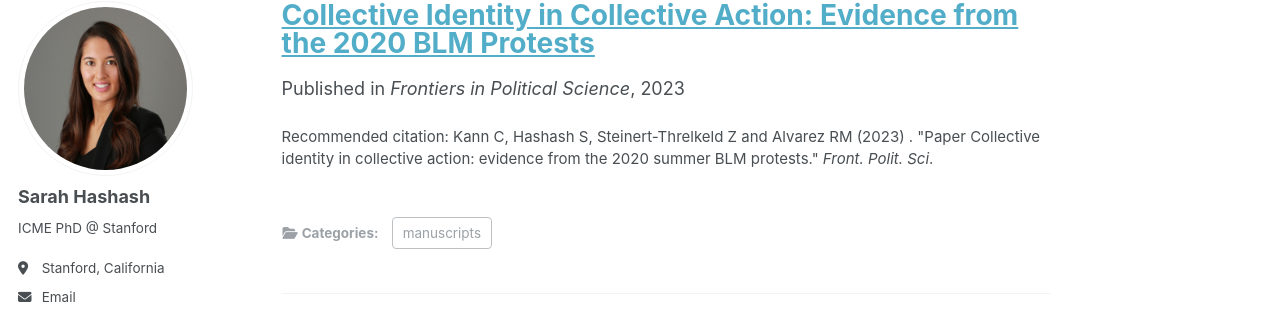
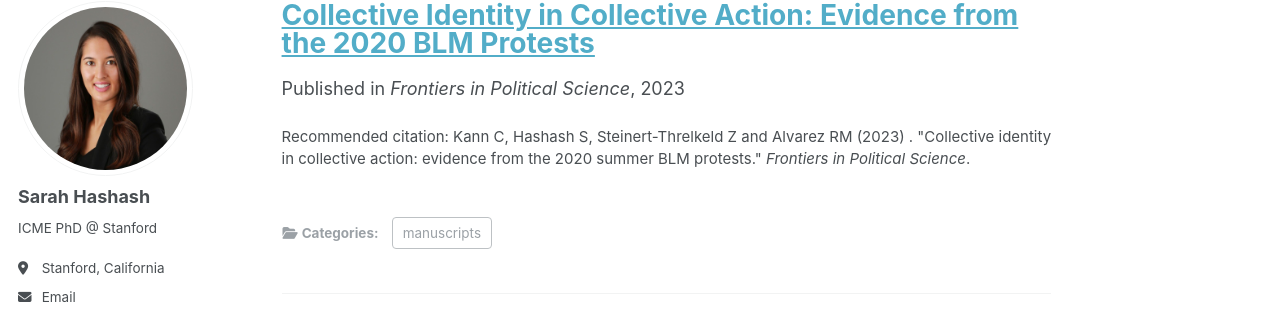
Before and after one commit to s-hashash/sarahhashash, a Jekyll site: the page built from _publications/JournalPaper1.md, in a window 1280 px wide and 1000 px high. Shown: the part 105-425 px from the top of the window. Built offline with Jekyll 4.4.1, drawn with Linux system fonts in a browser that asks for light colours; some web fonts are replaced.

Commit message:
Update JournalPaper1.md

```diff
--- a/_publications/JournalPaper1.md
+++ b/_publications/JournalPaper1.md
@@ -5,5 +5,5 @@ category: manuscripts
 excerpt: 'This study investigates the role of collective identity versus individual interest in driving protest participation, using data from Twitter users involved in the 2020 Black Lives Matter protests. The findings suggest that individual interest, rather than collective identity, is a stronger predictor of protest participation, challenging prior research that conflated these factors and overestimated the role of collective identity.'
 date: 2023-07-18
 venue: 'Frontiers in Political Science'
-citation: 'Kann C, Hashash S, Steinert-Threlkeld Z and Alvarez RM (2023) . &quot;Paper Collective identity in collective action: evidence from the 2020 summer BLM protests.&quot; <i>Front. Polit. Sci</i>.'
+citation: 'Kann C, Hashash S, Steinert-Threlkeld Z and Alvarez RM (2023) . &quot;Collective identity in collective action: evidence from the 2020 summer BLM protests.&quot; <i>Frontiers in Political Science</i>.'
 ---
```
